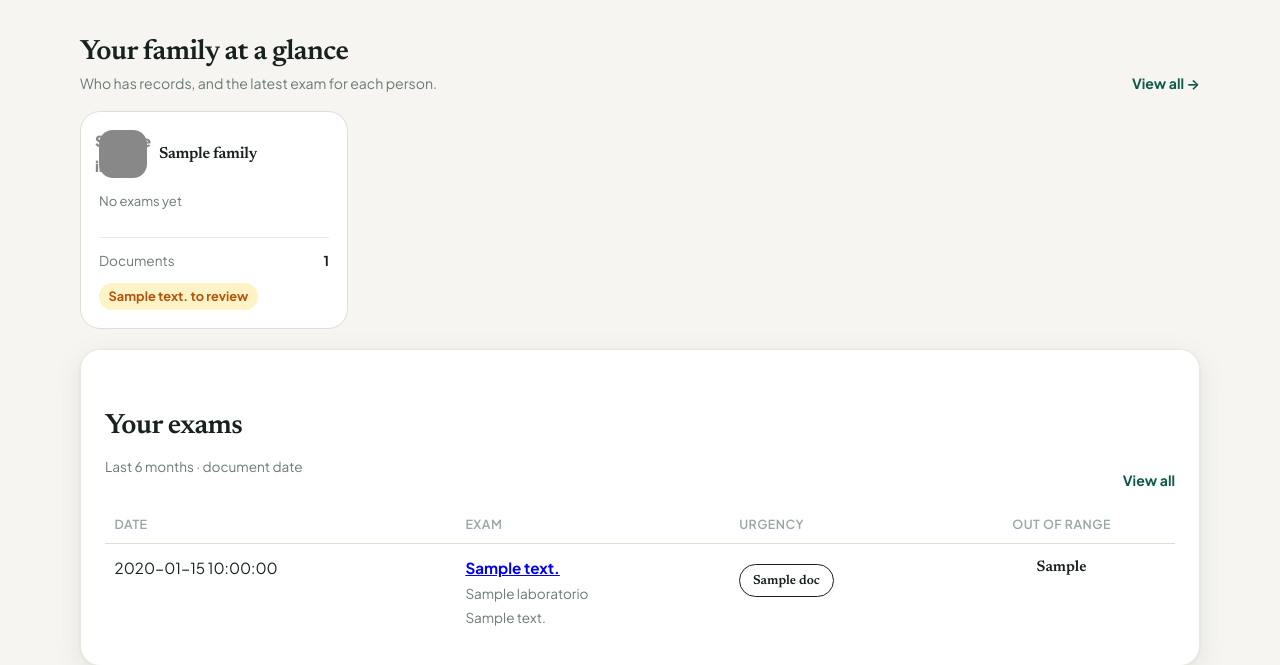
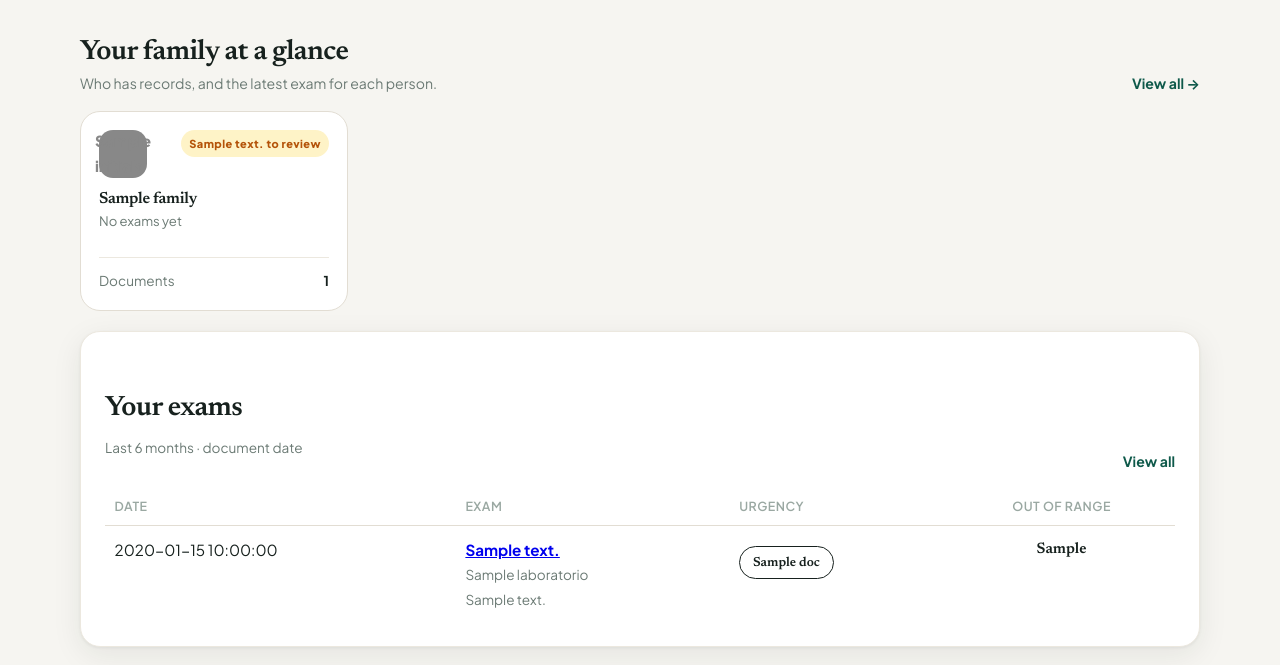
Before and after one commit to danlegion/mificha, a FastAPI app: template templates/family.html in a window 1280 px wide. Shown: the part 65-730 px from the top of the page. Run offline with FastAPI, Linux system fonts and the light colour scheme; the template is opened without the code that fills it: most values are stand-ins (such as "Sample title", 1, 10 or a date in 2020).

Commit message:
Family cards: review badge matches the approved screenshot design
The badge moves from a line of its own below the meta row to the
top row of the card, beside the initials, with the screenshot's
badge specs (11px, weight 800, .04em tracking, pill). Members with
nothing pending now show the screenshot's green 'Up to date' badge
instead of no badge; members with no documents yet show none. The
name moves below the top row, as in the screenshot. Static cache v41.

```diff
--- a/app/i18n.py
+++ b/app/i18n.py
@@ -134,6 +134,7 @@ STRINGS = {
 "family.view_all": "Ver todo →",
 "family.documents": "Documentos",
 "family.to_review": "{n} por revisar",
+"family.up_to_date": "Al día",
 "family.last_exam": "Último examen {date}",
 "family.none": "Sin exámenes aún",
 
@@ -484,6 +485,7 @@ STRINGS = {
 "family.view_all": "View all →",
 "family.documents": "Documents",
 "family.to_review": "{n} to review",
+"family.up_to_date": "Up to date",
 "family.last_exam": "Last exam {date}",
 "family.none": "No exams yet",
 
--- a/static/app.css
+++ b/static/app.css
@@ -1095,7 +1095,7 @@ dialog.confirm-dialog h2 {
   box-shadow: var(--shadow);
 }
 
-.family-top { display: flex; align-items: center; gap: 0.75rem; }
+.family-top { display: flex; justify-content: space-between; align-items: start; }
 
 .initials-tile {
   width: 48px;
@@ -1109,12 +1109,12 @@ dialog.confirm-dialog h2 {
   font-size: 0.95rem;
 }
 
-.family-name { font-size: 1rem; font-weight: 700; margin: 0; }
+.family-name { font-size: 1rem; font-weight: 700; margin: 0.75rem 0 2px; }
 
 .family-note {
   font-size: 0.82rem;
   color: var(--ink-soft);
-  margin: 0.75rem 0 0;
+  margin: 0;
   min-height: 2.5em;
 }
 
@@ -1130,17 +1130,25 @@ dialog.confirm-dialog h2 {
 .family-meta span:first-child { color: var(--ink-soft); }
 .family-meta strong { font-weight: 700; }
 
-/* Cuántos documentos de este familiar necesitan revisión: el mismo
-   ámbar que la etiqueta "Por revisar" de la bóveda. */
+/* Insignia de revisión, como en el diseño aprobado: arriba a la derecha,
+   junto a las iniciales; ámbar con el conteo cuando hay por revisar,
+   verde "Al día" cuando no hay nada pendiente. Sin insignia si el
+   familiar aún no tiene documentos. */
 .family-review {
-  display: inline-block;
-  margin-top: 0.75rem;
-  padding: 0.2rem 0.6rem;
-  border-radius: 999px;
-  font-size: 0.8rem;
-  font-weight: 700;
+  flex-shrink: 0;
+  padding: 5px 8px;
+  border-radius: 999px;
+  font-size: 11px;
+  font-weight: 800;
+  letter-spacing: .04em;
+  white-space: nowrap;
   background: var(--u-amber-bg);
   color: var(--u-amber-fg);
+}
+
+.family-review--ok {
+  background: var(--u-green-bg);
+  color: var(--u-green-fg);
 }
 
 /* Panel de la bóveda: cabecera, pestañas, filtros en su propia fila. */
--- a/static/sw.js
+++ b/static/sw.js
@@ -3,8 +3,8 @@
    - / : network-first (el home es personal y cambia con cada acción:
      borrar, subir, guardar). Solo se usa la caché sin conexión.
    - NEVER cache /resultado, /ficha, /s/* (clinical data must always be fresh). */
-var CACHE = "mificha-shell-v40";
-var SHELL = ["/static/app.css?v=40", "/static/app.js?v=40", "/static/manifest.json", "/static/brand-mark.svg"];
+var CACHE = "mificha-shell-v41";
+var SHELL = ["/static/app.css?v=41", "/static/app.js?v=41", "/static/manifest.json", "/static/brand-mark.svg"];
 
 self.addEventListener("install", function (event) {
   event.waitUntil(
--- a/templates/base.html
+++ b/templates/base.html
@@ -5,7 +5,7 @@
   <meta name="viewport" content="width=device-width, initial-scale=1">
   <meta name="description" content="{{ _t('meta.description') }}">
   <title>{% block title %}{{ _t('meta.title_suffix') }}{% endblock %} · {{ _t('meta.title_suffix') }}</title>
-  <link rel="stylesheet" href="/static/app.css?v=40">
+  <link rel="stylesheet" href="/static/app.css?v=41">
   <link rel="preconnect" href="https://fonts.googleapis.com">
   <link rel="preconnect" href="https://fonts.gstatic.com" crossorigin>
   <link href="https://fonts.googleapis.com/css2?family=Newsreader:ital,opsz,wght@0,6..72,500;0,6..72,600;1,6..72,500&family=Plus+Jakarta+Sans:wght@400;500;600;700;800&display=swap" rel="stylesheet">
@@ -53,7 +53,7 @@
     </div>
   </footer>
 
-  <script src="/static/app.js?v=40" defer></script>
+  <script src="/static/app.js?v=41" defer></script>
   {% block scripts %}{% endblock %}
 </body>
 </html>
--- a/templates/family.html
+++ b/templates/family.html
@@ -16,14 +16,14 @@
       <a class="family-card" href="/ficha?miembro={{ f.id }}">
         <div class="family-top">
           <span class="initials-tile" style="background: {{ f.color_bg }}; color: {{ f.color_fg }}">{{ f.initials }}</span>
-          <h3 class="family-name">{{ f.name }}</h3>
+          {% if f.docs_count > 0 %}{% if f.to_review %}<span class="family-review">{{ _t('family.to_review', n=f.to_review) }}</span>{% else %}<span class="family-review family-review--ok">{{ _t('family.up_to_date') }}</span>{% endif %}{% endif %}
         </div>
+        <h3 class="family-name">{{ f.name }}</h3>
         <p class="family-note">{% if f.last_exam %}{{ _t('family.last_exam', date=f.last_exam) }}{% else %}{{ _t('family.none') }}{% endif %}</p>
         <div class="family-meta">
           <span>{{ _t('family.documents') }}</span>
           <strong>{{ f.docs_count }}</strong>
         </div>
-        {% if f.to_review %}<span class="family-review">{{ _t('family.to_review', n=f.to_review) }}</span>{% endif %}
       </a>
       {% endfor %}
     </div>
--- a/templates/index.html
+++ b/templates/index.html
@@ -51,14 +51,14 @@
       <a class="family-card" href="/ficha?miembro={{ f.id }}">
         <div class="family-top">
           <span class="initials-tile" style="background: {{ f.color_bg }}; color: {{ f.color_fg }}">{{ f.initials }}</span>
-          <h3 class="family-name">{{ f.name }}</h3>
+          {% if f.docs_count > 0 %}{% if f.to_review %}<span class="family-review">{{ _t('family.to_review', n=f.to_review) }}</span>{% else %}<span class="family-review family-review--ok">{{ _t('family.up_to_date') }}</span>{% endif %}{% endif %}
         </div>
+        <h3 class="family-name">{{ f.name }}</h3>
         <p class="family-note">{% if f.last_exam %}{{ _t('family.last_exam', date=f.last_exam) }}{% else %}{{ _t('family.none') }}{% endif %}</p>
         <div class="family-meta">
           <span>{{ _t('family.documents') }}</span>
           <strong>{{ f.docs_count }}</strong>
         </div>
-        {% if f.to_review %}<span class="family-review">{{ _t('family.to_review', n=f.to_review) }}</span>{% endif %}
       </a>
       {% endfor %}
     </div>
```
Also changed, not shown: tests/test_family.py (+16 -6 lines).
